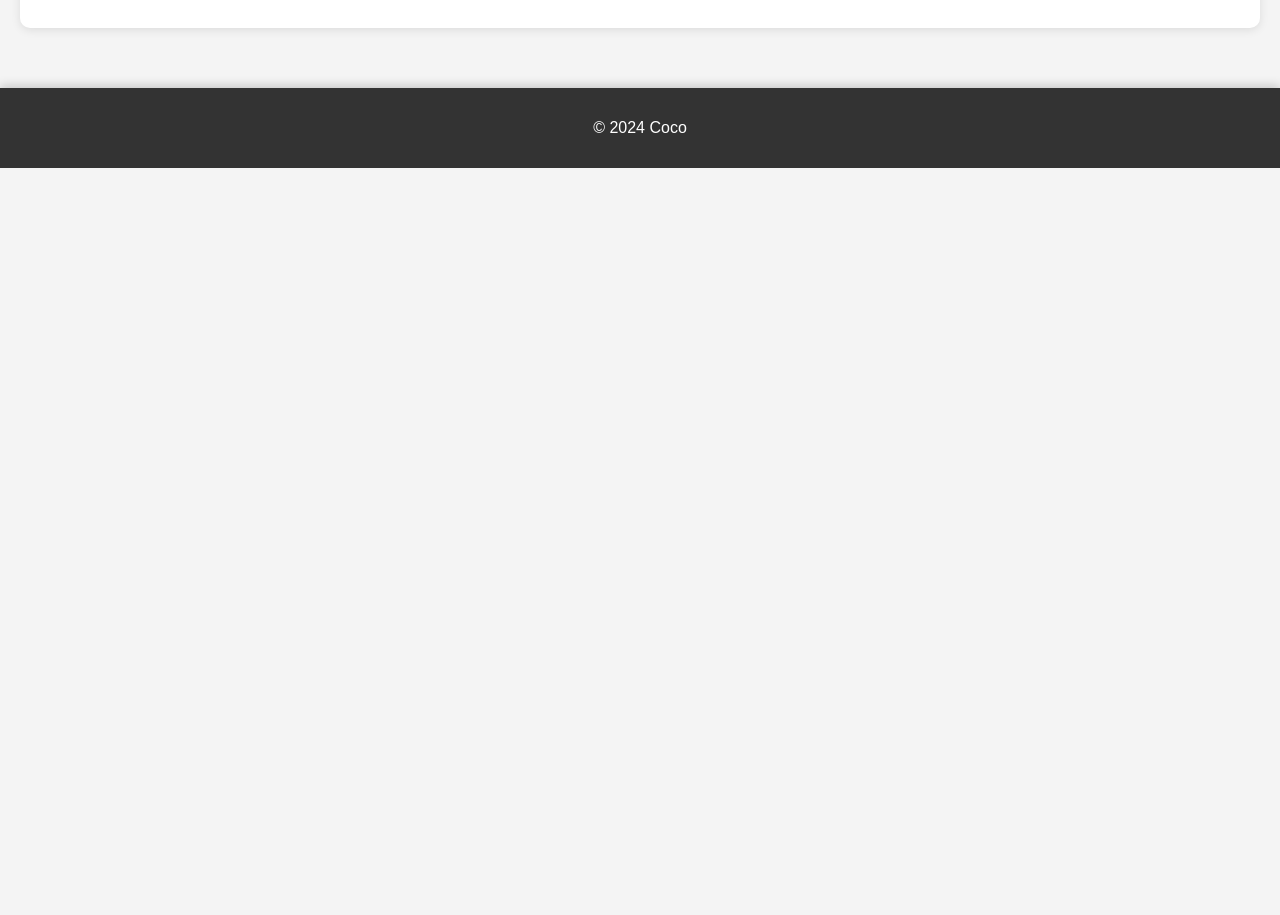
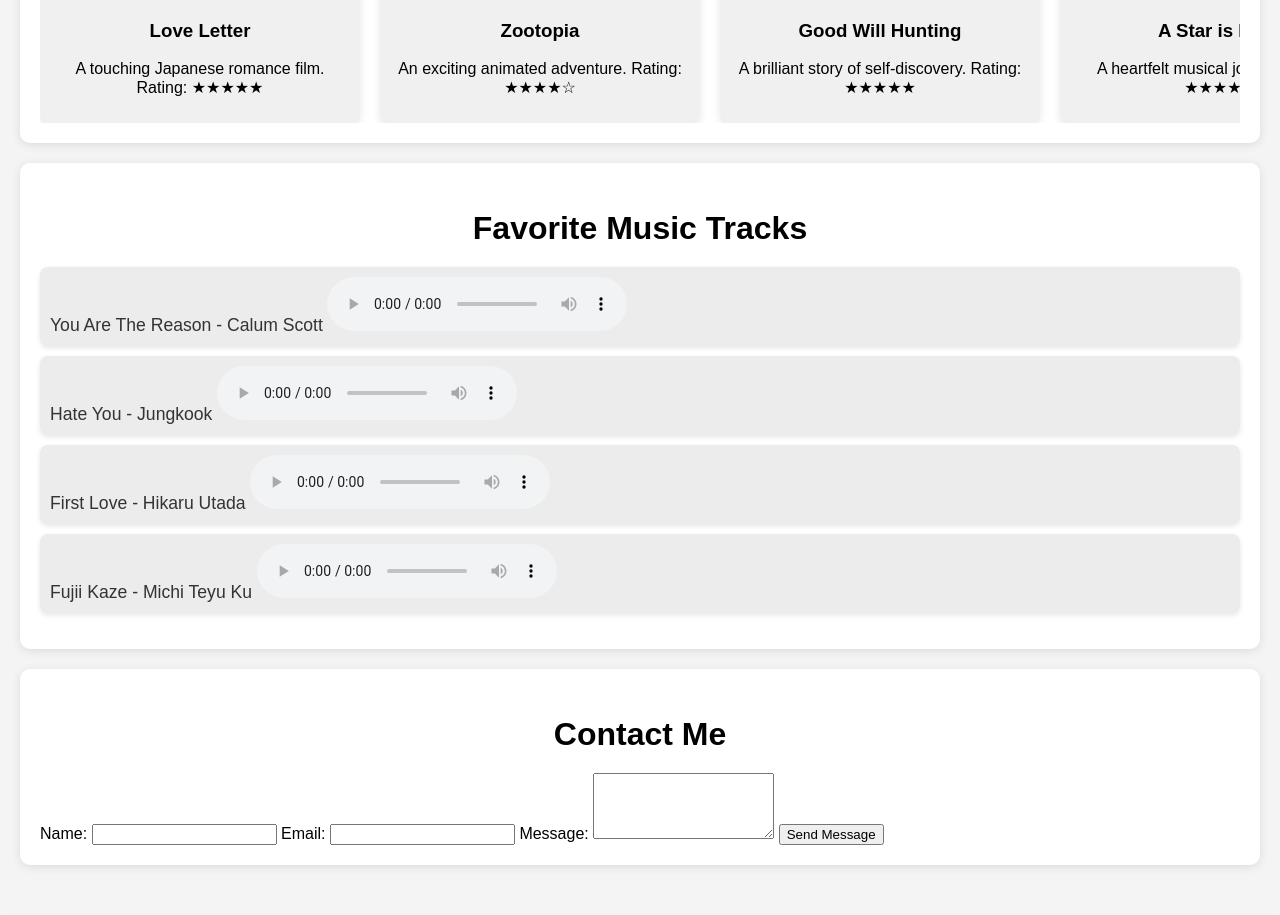
Before and after one commit to Isa1967/Isa1967.github.io, a plain HTML site: page index.html in a window 1280 px wide. Shown: the part 951-1866 px from the top of the page. Before the commit the page ends 1119 px from the top, so only its background shows below. Drawn offline with Linux system fonts and the light colour scheme.

Commit message:
Update index.html

```diff
--- a/index.html
+++ b/index.html
@@ -13,44 +13,92 @@
     </header>
 
     <main>
+        <!-- About Me Section -->
+        <section id="about">
+            <h2>About Me</h2>
+            <div class="about-container">
+                <img src="https://via.placeholder.com/200" alt="Your Photo" class="about-img">
+                <p>Hello! I'm Coco, a movie and music enthusiast. On this page, you'll find my favorite movie recommendations and music tracks. I'm passionate about web development and enjoy learning new things every day.</p>
+            </div>
+        </section>
+
+        <!-- Top Movies Section -->
         <section>
             <h2>Top Movies</h2>
             <div class="movie-slider">
                 <div class="movie-card">
                     <img src="https://upload.wikimedia.org/wikipedia/en/1/1e/Love_Letter_1995.jpg" alt="Love Letter" />
                     <h3>Love Letter</h3>
+                    <p>A touching Japanese romance film. Rating: ★★★★★</p>
                 </div>
                 <div class="movie-card">
                     <img src="https://upload.wikimedia.org/wikipedia/en/e/ea/Zootopia.jpg" alt="Zootopia" />
                     <h3>Zootopia</h3>
+                    <p>An exciting animated adventure. Rating: ★★★★☆</p>
                 </div>
                 <div class="movie-card">
                     <img src="https://upload.wikimedia.org/wikipedia/en/b/b8/Good_Will_Hunting.png" alt="Good Will Hunting" />
                     <h3>Good Will Hunting</h3>
+                    <p>A brilliant story of self-discovery. Rating: ★★★★★</p>
                 </div>
                 <div class="movie-card">
                     <img src="https://upload.wikimedia.org/wikipedia/en/4/41/A_Star_is_Born.png" alt="A Star is Born" />
                     <h3>A Star is Born</h3>
+                    <p>A heartfelt musical journey. Rating: ★★★★☆</p>
                 </div>
             </div>
         </section>
 
+        <!-- Favorite Music Tracks Section -->
         <section>
             <h2>Favorite Music Tracks</h2>
             <ul>
                 <li>
                     <a href="https://www.youtube.com/watch?v=ShZ978fBl6Y" target="_blank">You Are The Reason - Calum Scott</a>
+                    <audio controls>
+                        <source src="audio/your_are_the_reason.mp3" type="audio/mpeg">
+                        Your browser does not support the audio element.
+                    </audio>
                 </li>
                 <li>
                     <a href="https://youtu.be/tAcKfnf0zv4?si=5NpSdrelRgBDcFRT" target="_blank">Hate You - Jungkook</a>
+                    <audio controls>
+                        <source src="audio/hate_you.mp3" type="audio/mpeg">
+                        Your browser does not support the audio element.
+                    </audio>
                 </li>
                 <li>
                     <a href="https://www.youtube.com/watch?v=OZlN5Jvq8wg" target="_blank">First Love - Hikaru Utada</a>
+                    <audio controls>
+                        <source src="audio/first_love.mp3" type="audio/mpeg">
+                        Your browser does not support the audio element.
+                    </audio>
                 </li>
                 <li>
                     <a href="https://youtu.be/ptiK8U4WlSc?si=7DMrzsAwU9n3YiBL" target="_blank">Fujii Kaze - Michi Teyu Ku</a>
+                    <audio controls>
+                        <source src="audio/michi_teyu_ku.mp3" type="audio/mpeg">
+                        Your browser does not support the audio element.
+                    </audio>
                 </li>
             </ul>
+        </section>
+
+        <!-- Contact Form Section -->
+        <section id="contact">
+            <h2>Contact Me</h2>
+            <form action="#" method="post">
+                <label for="name">Name:</label>
+                <input type="text" id="name" name="name" required>
+
+                <label for="email">Email:</label>
+                <input type="email" id="email" name="email" required>
+
+                <label for="message">Message:</label>
+                <textarea id="message" name="message" rows="4" required></textarea>
+
+                <button type="submit">Send Message</button>
+            </form>
         </section>
     </main>
 
```
